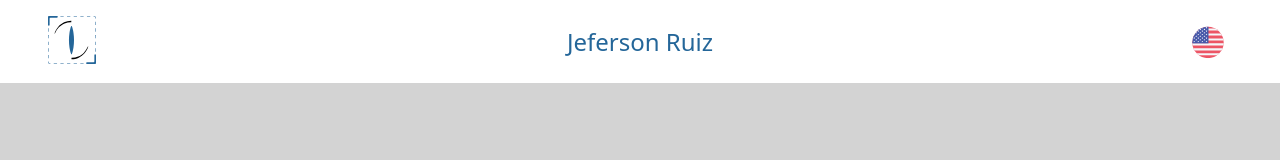
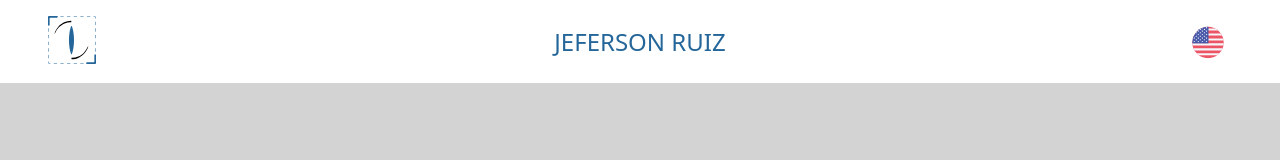
Before and after one commit to ZiurN/vite-react-web-app, a React (Vite) app: page / in a window 1280 px wide. Shown: the top 160 px of the page. Built offline with nearby package versions, Linux system fonts and the light colour scheme.

Commit message:
Modified curriculum url and header title.

```diff
--- a/src/App.jsx
+++ b/src/App.jsx
@@ -29,7 +29,7 @@ function App() {
         <reactNavigate.Routes>
         <reactNavigate.Route path="/" element={<pages.Home />} />
         <reactNavigate.Route path="/about-me" element={<pages.AboutMe />} />
-        <reactNavigate.Route path="/cv" element={<pages.Cv />} />
+        <reactNavigate.Route path="/curriculum" element={<pages.Cv />} />
         <reactNavigate.Route path="/design-projects" element={<pages.DesignProjects />} />
         <reactNavigate.Route path="/web-projects" element={<pages.WebProjects />} />
         <reactNavigate.Route path="/blog" element={<pages.Blog />} />
--- a/src/components/header.jsx
+++ b/src/components/header.jsx
@@ -11,7 +11,7 @@ function Header({title}) {
             <img className={`${styles.logo}`} src={ziurLogo} />
           </a>
         </li>
-        <li className={`${styles.title}`}>{title}</li>
+        <li className={`${styles.title}`}>{title.toUpperCase()}</li>
         <li>
           <LanguageSelector />
         </li>
```
